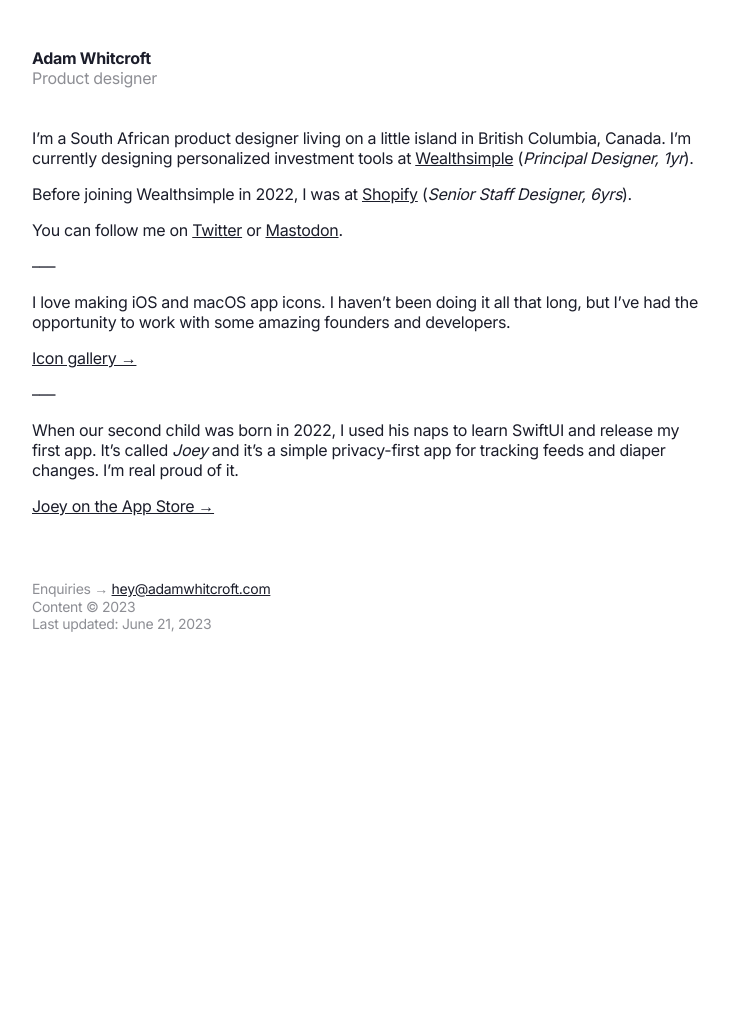
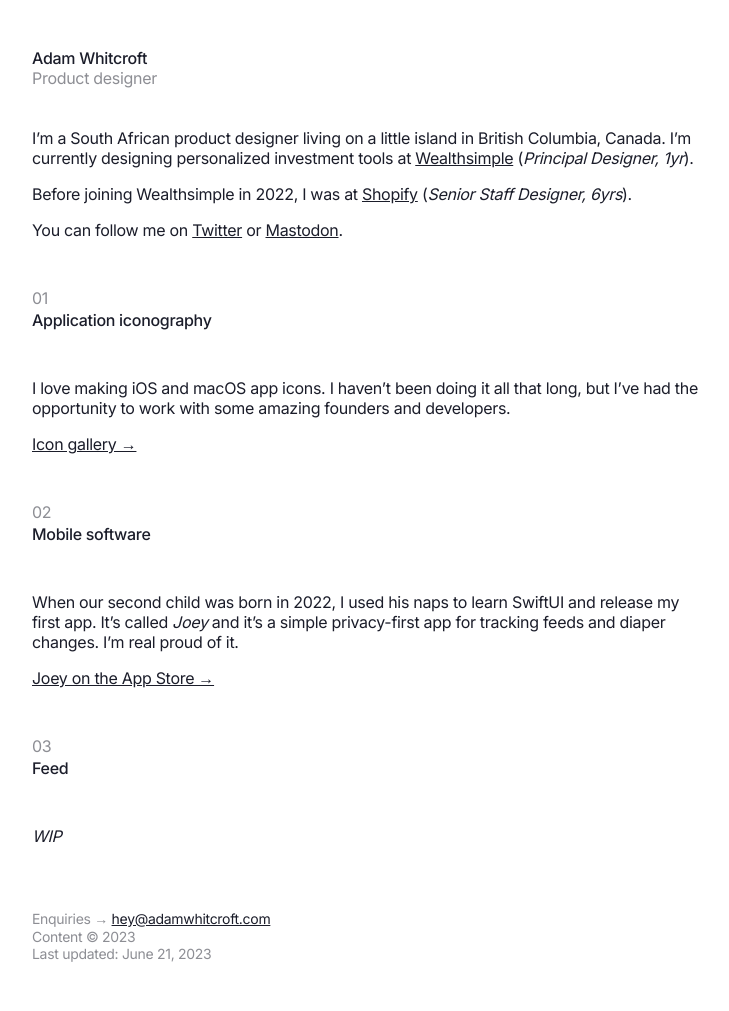
Before and after one commit to AdamWhitcroft/adamwhitcroft.github.io, a Jekyll site: the page built from index.md, in a window 1280 px wide. Shown: the whole page, without its empty margins (272-1001 px from the left). Built offline with Jekyll 4.4.1, drawn with Linux system fonts in a browser that asks for light colours; before the commit the page ends 900 px from its top, so only the background shows below that.

Commit message:
added section breaks

```diff
--- /dev/null
+++ b/_includes/section-header.html
@@ -0,0 +1,4 @@
+<div class="section-title">
+    <p class="section-identifer">{{ include.identifier }}</p>
+    <p class="section-title">{{ include.title }}</p>
+</div>
--- a/_layouts/default.html
+++ b/_layouts/default.html
@@ -17,7 +17,7 @@
         <link rel="preconnect" href="https://fonts.googleapis.com">
         <link rel="preconnect" href="https://fonts.gstatic.com" crossorigin>
         <link rel="preconnect" href="https://fonts.gstatic.com" crossorigin>
-        <link href="https://fonts.googleapis.com/css2?family=Inter:wght@400;600;700&display=swap" rel="stylesheet">
+        <link href="https://fonts.googleapis.com/css2?family=Inter:wght@400;500&display=swap" rel="stylesheet">
         {% assign cacheBust = site.time | date:'?v=%s' %}
         <link rel="stylesheet" href="{{ "/css/style.css" | append: cacheBust }}">
     </head>
--- a/_sass/_style.scss
+++ b/_sass/_style.scss
@@ -161,6 +161,25 @@
   }
 }
 
+.section-title {
+  margin-top: $measure;
+  margin-bottom: $measure;
+
+  p {
+    margin: 0;
+  }
+
+  .section-identifer {
+    @extend .subdued;
+    margin-bottom: 0.125em;
+  }
+
+  .section-title {
+    font-weight: 500;
+  }
+
+}
+
 /* Icons & Testimonials */
 @import "icons";
 
--- a/_sass/_type.scss
+++ b/_sass/_type.scss
@@ -2,7 +2,7 @@
 h2,
 h3 {
   position: relative;
-  font-weight: 700;
+  font-weight: 500;
   font-style: normal;
 
   span {
--- a/index.md
+++ b/index.md
@@ -11,14 +11,19 @@
 
 You can follow me on [Twitter](https://twitter.com/AdamWhitcroft) or [Mastodon](https://mastodon.design/@adam).
 
-–––
+{% include section-header.html identifier="01" title="Application iconography" %}
 
 I love making iOS and macOS app icons. I haven't been doing it all that long, but I've had the opportunity to work with some amazing founders and developers.
 
 [Icon gallery &rarr;](/icons/)
 
-–––
+{% include section-header.html identifier="02" title="Mobile software" %}
+
 
 When our second child was born in 2022, I used his naps to learn SwiftUI and release my first app. It's called _Joey_ and it's a simple privacy-first app for tracking feeds and diaper changes. I'm real proud of it.
 
 [Joey on the App Store &rarr;](https://apps.apple.com/ca/app/joey/id1640592100)
+
+{% include section-header.html identifier="03" title="Feed" %}
+
+_WIP_
```
